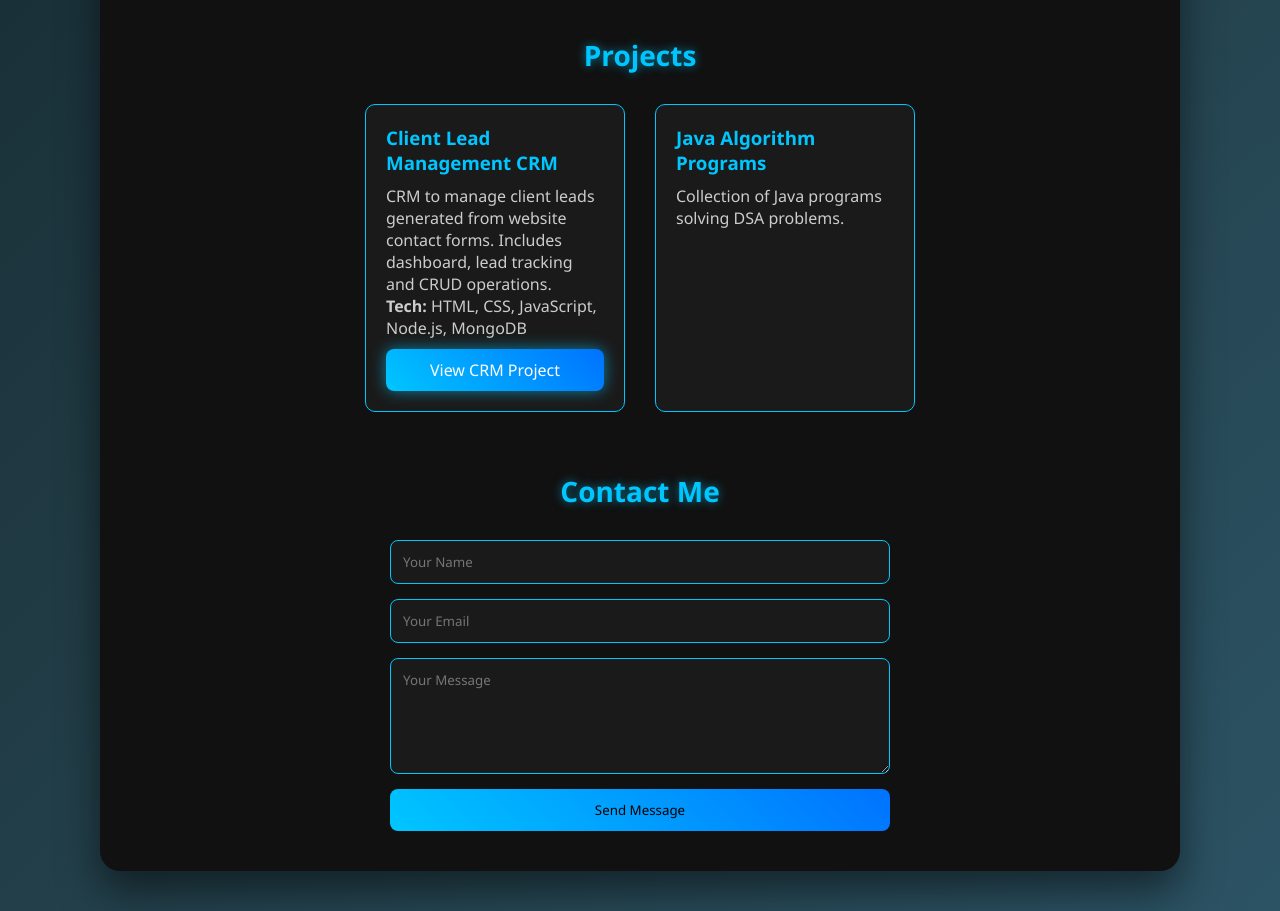
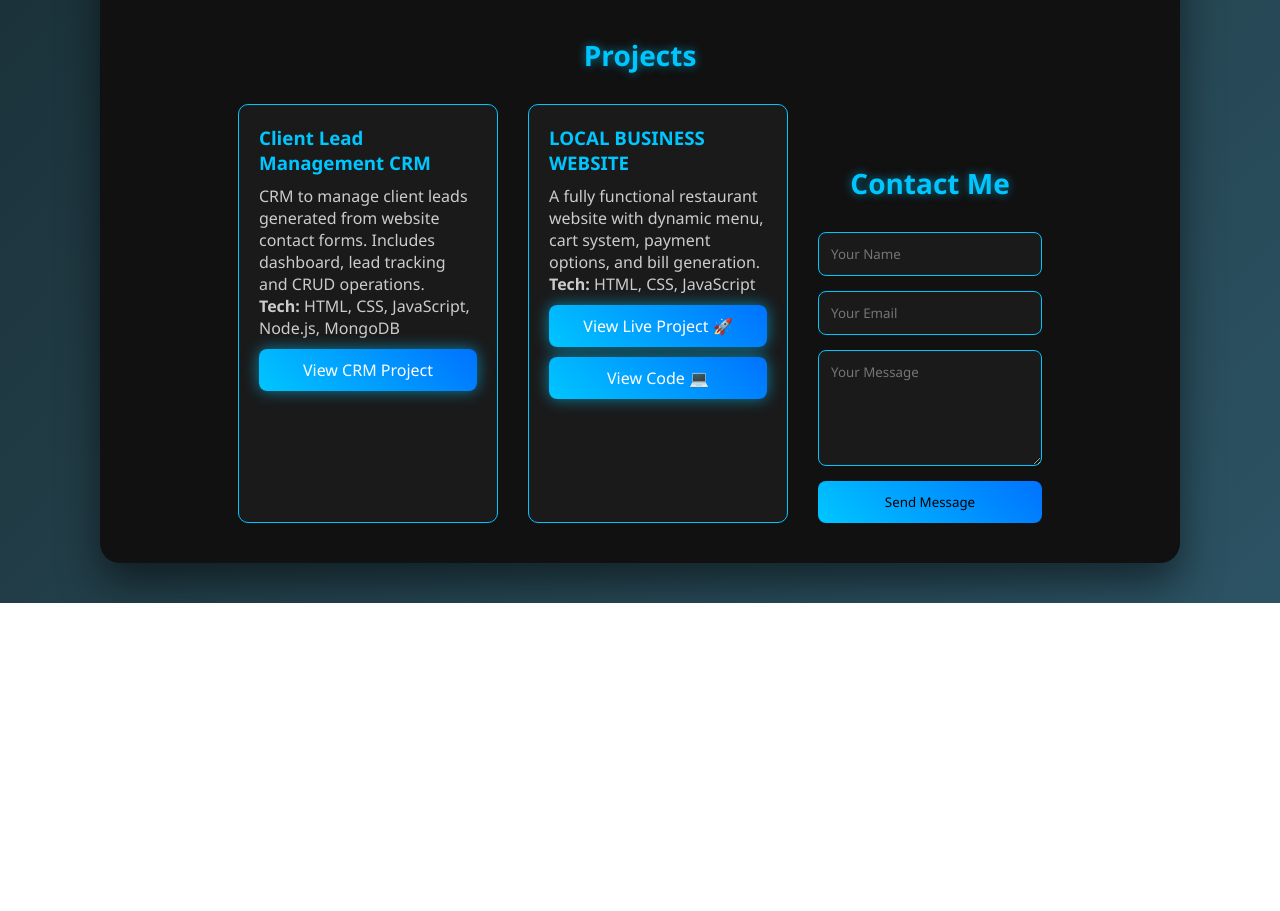
Before and after one commit to piyushkr21/Portfolio-website, a website: page index.html in a window 1280 px wide. Shown: the part 980-1891 px from the top of the page. After the commit the page ends 1583 px from the top, so only its background shows below. Drawn offline with Linux system fonts and the light colour scheme.

Commit message:
updated portfolio project section

```diff
--- a/index.html
+++ b/index.html
@@ -96,14 +96,24 @@ Includes dashboard, lead tracking and CRUD operations.
 
 </div>
 
-<!-- SECOND PROJECT -->
 <div class="project-card">
-<h3>Java Algorithm Programs</h3>
-<p>Collection of Java programs solving DSA problems.</p>
-</div>
+<h3>LOCAL BUSINESS WEBSITE</h3>
+
+<p>
+A fully functional restaurant website with dynamic menu, cart system, payment options, and bill generation.
+</p>
+
+<p><b>Tech:</b> HTML, CSS, JavaScript</p>
+
+<a href="https://piyushkr21.github.io/LOCAL-BUSINESS-WEBSITE/" target="_blank">
+<button class="btn-home">View Live Project 🚀</button>
+</a>
+
+<a href="https://github.com/piyushkr21/LOCAL-BUSINESS-WEBSITE" target="_blank">
+<button class="btn-home">View Code 💻</button>
+</a>
 
 </div>
-</section>
 
 <!-- CONTACT -->
 <section id="contact">
```
